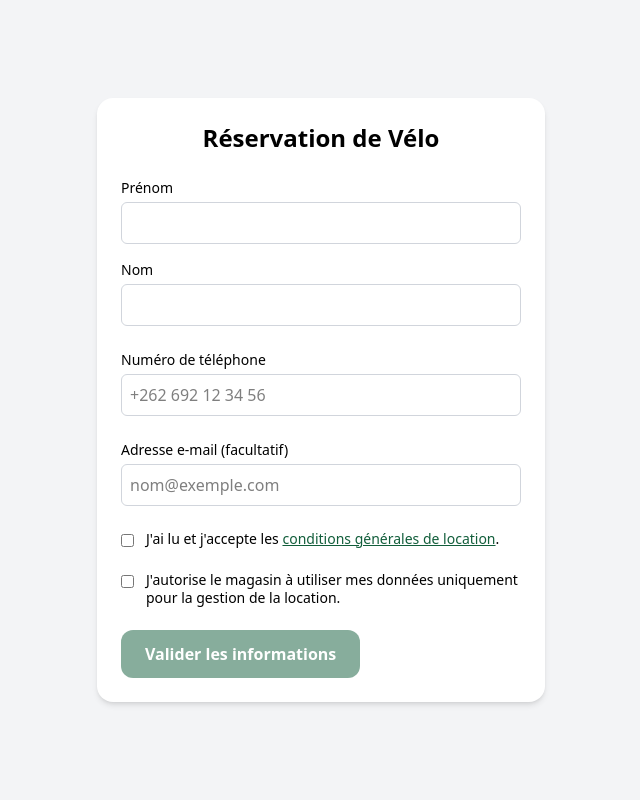
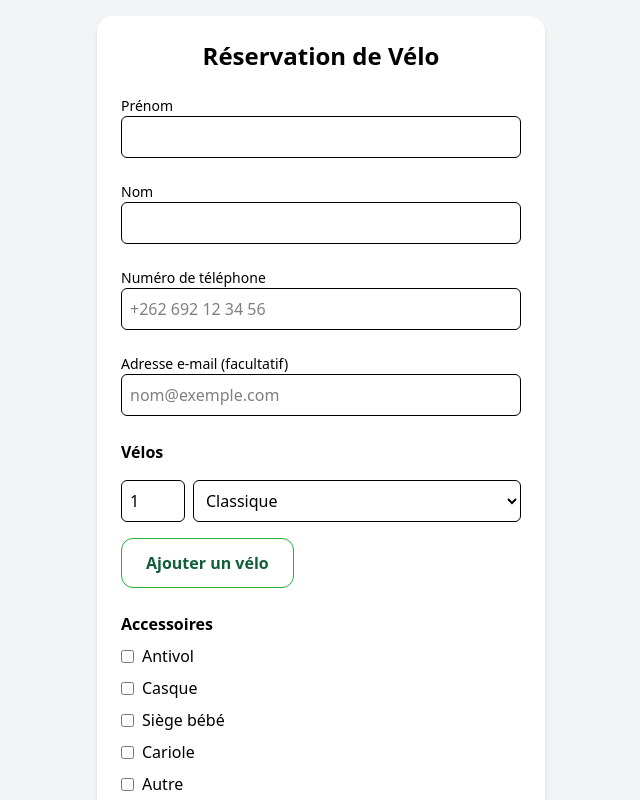
Before and after one commit to raphpay/Tof-Bike, a React (Vite) app: page /formulaire-location in a window 1280 px wide. Shown: the top 800 px of the page, without its empty margins (319-959 px from the left). Built offline with nearby package versions, Linux system fonts and the light colour scheme; no server answers.

Commit message:
Feature: Implement more fields #10

```diff
--- a/src/ui/pages/BikeRentalForm.tsx
+++ b/src/ui/pages/BikeRentalForm.tsx
@@ -15,32 +15,86 @@ export default function BikeRentalForm() {
     email: "",
     acceptTerms: false,
     acceptPrivacy: false,
+    bikes: [{ quantity: 1, type: "classique" }], // liste dynamique
+    accessories: {
+      antivol: false,
+      casque: false,
+      siegeBebe: false,
+      cariole: false,
+      autre: false,
+      autreDetail: "",
+    },
+    startDate: new Date().toISOString().slice(0, 16), // format datetime-local
     createdAt: new Date(),
   });
 
-  const [success, setSuccess] = useState<boolean>(false);
+  const [success, setSuccess] = useState(false);
   const [errors, setErrors] = useState({ email: "", phone: "" });
   const [phone, setPhone] = useState<E164Number | undefined>(undefined);
 
+  // Gestion champs simples
   const handleChange = (
     e: React.ChangeEvent<HTMLInputElement | HTMLSelectElement>,
   ) => {
     const { name, value, type } = e.target;
-
     let newValue: string | boolean = value;
-
     if (type === "checkbox" && "checked" in e.target) {
       newValue = (e.target as HTMLInputElement).checked;
     }
-
-    // Formatage du numéro de téléphone
-    if (name === "phone") {
-      newValue = phone?.toString() ?? "";
-    }
-
     setFormData((prev) => ({
       ...prev,
       [name]: newValue,
+    }));
+  };
+
+  // Gestion accessoires
+  const handleAccessoryChange = (e: React.ChangeEvent<HTMLInputElement>) => {
+    const { name, checked } = e.target;
+    setFormData((prev) => ({
+      ...prev,
+      accessories: {
+        ...prev.accessories,
+        [name]: checked,
+        ...(name === "autre" && !checked ? { autreDetail: "" } : {}),
+      },
+    }));
+  };
+
+  // Gestion texte "autre"
+  const handleAccessoryDetailChange = (
+    e: React.ChangeEvent<HTMLInputElement>,
+  ) => {
+    setFormData((prev) => ({
+      ...prev,
+      accessories: {
+        ...prev.accessories,
+        autreDetail: e.target.value,
+      },
+    }));
+  };
+
+  // Gestion vélos
+  const handleBikeChange = (
+    index: number,
+    field: string,
+    value: string | number,
+  ) => {
+    const newBikes = [...formData.bikes];
+    newBikes[index] = { ...newBikes[index], [field]: value };
+    setFormData((prev) => ({ ...prev, bikes: newBikes }));
+  };
+
+  const addBike = () => {
+    setFormData((prev) => ({
+      ...prev,
+      bikes: [...prev.bikes, { quantity: 1, type: "classique" }],
+    }));
+  };
+
+  const removeBike = (index: number) => {
+    setFormData((prev) => ({
+      ...prev,
+      bikes: prev.bikes.filter((_, i) => i !== index),
     }));
   };
 
@@ -49,18 +103,14 @@ export default function BikeRentalForm() {
     setErrors(newErrors);
     let isValid = true;
 
-    // Email simple regex
     if (formData.email && !/^[^\s@]+@[^\s@]+\.[^\s@]+$/.test(formData.email)) {
       newErrors.email = "Adresse e-mail invalide.";
       isValid = false;
     }
-
-    // Téléphone : uniquement chiffres et minimum 6 à 15 caractères
     if (!phone || (!isValidPhoneNumber(phone) && !phone.includes("262693"))) {
       newErrors.phone = `Le numéro de téléphone est invalide`;
       isValid = false;
     }
-
     setErrors(newErrors);
     return isValid;
   };
@@ -74,22 +124,14 @@ export default function BikeRentalForm() {
       return;
     }
 
-    formData.phone = phone?.toString() ?? "";
-    formData.createdAt = new Date();
+    const finalData = {
+      ...formData,
+      phone: phone?.toString() ?? "",
+      createdAt: new Date(),
+    };
 
-    await addDoc(collection(db, "rental-conditions"), formData);
+    await addDoc(collection(db, "rental-conditions"), finalData);
     setSuccess(true);
-    setFormData({
-      firstName: "",
-      lastName: "",
-      phone: "",
-      email: "",
-      acceptTerms: false,
-      acceptPrivacy: false,
-      createdAt: new Date(),
-    });
-    setPhone(undefined);
-    setErrors({ email: "", phone: "" });
   };
 
   return (
@@ -105,51 +147,45 @@ export default function BikeRentalForm() {
             Réservation de Vélo
           </h2>
 
-          {/* Nom et prénom */}
-          <div className="space-y-4">
+          {/* Nom */}
           <div>
-              <label className="mb-1 block text-sm font-medium">Prénom</label>
+            <label className="block text-sm font-medium">Prénom</label>
             <input
-                type="text"
               name="firstName"
               value={formData.firstName}
               onChange={handleChange}
               required
-                className="w-full rounded-md border border-gray-300 p-2 focus:ring focus:ring-blue-300 focus:outline-none"
+              className="w-full rounded-md border p-2"
             />
           </div>
-
           <div>
-              <label className="mb-1 block text-sm font-medium">Nom</label>
+            <label className="block text-sm font-medium">Nom</label>
             <input
-                type="text"
               name="lastName"
               value={formData.lastName}
               onChange={handleChange}
               required
-                className="w-full rounded-md border border-gray-300 p-2 focus:ring focus:ring-blue-300 focus:outline-none"
+              className="w-full rounded-md border p-2"
             />
           </div>
-          </div>
 
-          {/* Coordonnées */}
-          {/* Test */}
+          {/* Téléphone */}
           <div>
-            <label className="mb-1 block text-sm font-medium">
+            <label className="block text-sm font-medium">
               Numéro de téléphone
             </label>
             <PhoneInput
               value={phone}
               onChange={setPhone}
               placeholder="+262 692 12 34 56"
-              className="w-full rounded-md border border-gray-300 p-2"
+              className="w-full rounded-md border p-2"
             />
             {errors.phone && <p className="text-red-600">{errors.phone}</p>}
           </div>
 
           {/* Email */}
           <div>
-            <label className="mb-1 block text-sm font-medium">
+            <label className="block text-sm font-medium">
               Adresse e-mail (facultatif)
             </label>
             <input
@@ -158,50 +194,130 @@ export default function BikeRentalForm() {
               value={formData.email}
               onChange={handleChange}
               placeholder="nom@exemple.com"
-              className="w-full rounded-md border border-gray-300 p-2 focus:ring focus:ring-blue-300"
+              className="w-full rounded-md border p-2"
             />
-            {errors.email && (
-              <p className="mt-1 text-sm text-red-500">{errors.email}</p>
+            {errors.email && <p className="text-red-500">{errors.email}</p>}
+          </div>
+
+          {/* Matériel loué */}
+          <div className="space-y-4">
+            <h3 className="font-semibold">Vélos</h3>
+            {formData.bikes.map((bike, index) => (
+              <div key={index} className="flex items-center gap-2">
+                <input
+                  type="number"
+                  min="1"
+                  value={bike.quantity}
+                  onChange={(e) =>
+                    handleBikeChange(index, "quantity", Number(e.target.value))
+                  }
+                  className="w-16 rounded-md border p-2"
+                />
+                <select
+                  value={bike.type}
+                  onChange={(e) =>
+                    handleBikeChange(index, "type", e.target.value)
+                  }
+                  className="flex-1 rounded-md border p-2"
+                >
+                  <option value="classique">Classique</option>
+                  <option value="electrique">Électrique</option>
+                </select>
+                {formData.bikes.length > 1 && (
+                  <button
+                    type="button"
+                    onClick={() => removeBike(index)}
+                    className="text-red-500"
+                  >
+                    ✕
+                  </button>
                 )}
+              </div>
+            ))}
+            <Button
+              title="Ajouter un vélo"
+              type="button"
+              onClick={addBike}
+              variant="secondary"
+            />
+          </div>
+
+          {/* Accessoires */}
+          <div className="space-y-2">
+            <h3 className="font-semibold">Accessoires</h3>
+            {Object.entries({
+              antivol: "Antivol",
+              casque: "Casque",
+              siegeBebe: "Siège bébé",
+              cariole: "Cariole",
+              autre: "Autre",
+            }).map(([key, label]) => (
+              <div key={key} className="flex items-center gap-2">
+                <input
+                  type="checkbox"
+                  name={key}
+                  checked={(formData.accessories as any)[key]}
+                  onChange={handleAccessoryChange}
+                />
+                <label>{label}</label>
+                {key === "autre" && formData.accessories.autre && (
+                  <input
+                    type="text"
+                    value={formData.accessories.autreDetail}
+                    onChange={handleAccessoryDetailChange}
+                    placeholder="Précisez..."
+                    className="flex-1 rounded-md border p-2"
+                  />
+                )}
+              </div>
+            ))}
+          </div>
+
+          {/* Date/heure début */}
+          <div>
+            <label className="block text-sm font-medium">
+              Date et heure de début
+            </label>
+            <input
+              type="datetime-local"
+              name="startDate"
+              value={formData.startDate}
+              onChange={handleChange}
+              className="w-full rounded-md border p-2"
+            />
           </div>
 
           {/* Conditions */}
-          <div className="flex items-start gap-3">
+          <div className="flex items-start gap-2">
             <input
               type="checkbox"
               name="acceptTerms"
               checked={formData.acceptTerms}
               onChange={handleChange}
-              className="mt-1"
               required
             />
-            <label className="text-sm leading-tight">
-              J'ai lu et j'accepte les{" "}
+            <label className="text-sm">
+              J'accepte les{" "}
               <a
                 href="/cgv-loc.pdf"
                 target="_blank"
                 rel="noopener noreferrer"
                 className="text-primary underline"
               >
-                conditions générales de location
+                conditions générales
               </a>
-              .
             </label>
           </div>
-
-          {/* Consentement données */}
-          <div className="flex items-start gap-3">
+          <div className="flex items-start gap-2">
             <input
               type="checkbox"
               name="acceptPrivacy"
               checked={formData.acceptPrivacy}
               onChange={handleChange}
-              className="mt-1"
               required
             />
-            <label className="text-sm leading-tight">
-              J'autorise le magasin à utiliser mes données uniquement pour la
-              gestion de la location.
+            <label className="text-sm">
+              J'autorise le traitement de mes données.
             </label>
           </div>
 
--- /dev/null
+++ b/src/ui/pages/QRCodeGenerator.tsx
@@ -0,0 +1,96 @@
+import { QRCodeCanvas } from "qrcode.react";
+import React, { useRef, useState } from "react";
+import Logo from "../../assets/qr-tof-bike.png";
+
+const QRCodeGenerator: React.FC = () => {
+  const [url, setUrl] = useState("");
+  const qrRef = useRef<HTMLCanvasElement>(null);
+
+  function downloadQR() {
+    if (!qrRef.current) return;
+
+    // Récupérer le canvas du QR généré
+    const qrCanvas = qrRef.current;
+    const qrWidth = qrCanvas.width;
+    const qrHeight = qrCanvas.height;
+
+    // Définir la bordure autour
+    const borderSize = 20;
+
+    // Créer un canvas final plus grand
+    const canvas = document.createElement("canvas");
+    canvas.width = qrWidth + borderSize * 2;
+    canvas.height = qrHeight + borderSize * 2;
+    const ctx = canvas.getContext("2d");
+    if (!ctx) return;
+
+    // Fond blanc
+    ctx.fillStyle = "white";
+    ctx.fillRect(0, 0, canvas.width, canvas.height);
+
+    // Dessiner le QR code centré
+    ctx.drawImage(qrCanvas, borderSize, borderSize);
+
+    // Dessiner le logo au centre
+    const logo = new Image();
+    logo.src = Logo; // chemin vers ton image
+    logo.onload = () => {
+      const logoSize = qrWidth * 0.2; // 20% de la taille du QR
+      const x = (canvas.width - logoSize) / 2;
+      const y = (canvas.height - logoSize) / 2;
+      ctx.drawImage(logo, x, y, logoSize, logoSize);
+
+      // Télécharger le PNG
+      const pngUrl = canvas
+        .toDataURL("image/png")
+        .replace("image/png", "image/octet-stream");
+      const downloadLink = document.createElement("a");
+      downloadLink.href = pngUrl;
+      downloadLink.download = "qrcode.png";
+      document.body.appendChild(downloadLink);
+      downloadLink.click();
+      document.body.removeChild(downloadLink);
+    };
+  }
+
+  return (
+    <div className="flex min-h-screen flex-col items-center justify-center bg-gray-50 px-4">
+      <h1 className="mb-4 text-center text-2xl font-bold">
+        Générateur de QR Code
+      </h1>
+
+      <input
+        type="text"
+        placeholder="Entrez un lien..."
+        value={url}
+        onChange={(e) => setUrl(e.target.value)}
+        className="mb-4 w-full max-w-md rounded-lg border border-gray-300 p-3 focus:ring-2 focus:ring-blue-500 focus:outline-none"
+      />
+
+      {url && (
+        <div className="relative inline-block">
+          {/* QR Code */}
+          <QRCodeCanvas value={url} size={200} level="H" ref={qrRef} />
+
+          {/* Logo centré */}
+          <img
+            src={Logo}
+            alt="Logo"
+            className="absolute top-1/2 left-1/2 h-12 w-12 -translate-x-1/2 -translate-y-1/2 bg-white p-1"
+          />
+        </div>
+      )}
+
+      {url && (
+        <button
+          onClick={downloadQR}
+          className="rounded-lg bg-blue-600 px-4 py-2 font-semibold text-white hover:bg-blue-700"
+        >
+          Télécharger en PNG
+        </button>
+      )}
+    </div>
+  );
+};
+
+export default QRCodeGenerator;
```
Also changed, not shown: src/assets/qr-tof-bike.png (added). Lines whose indentation alone changed are shown as unchanged.
